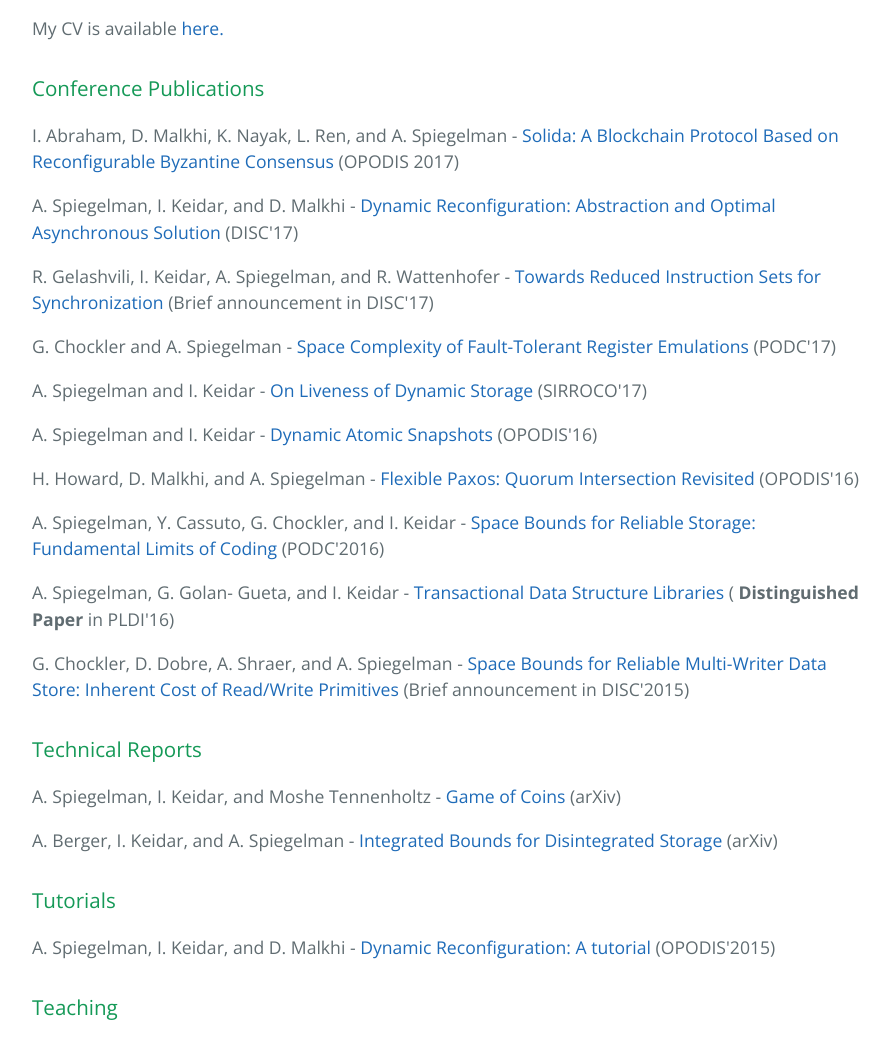
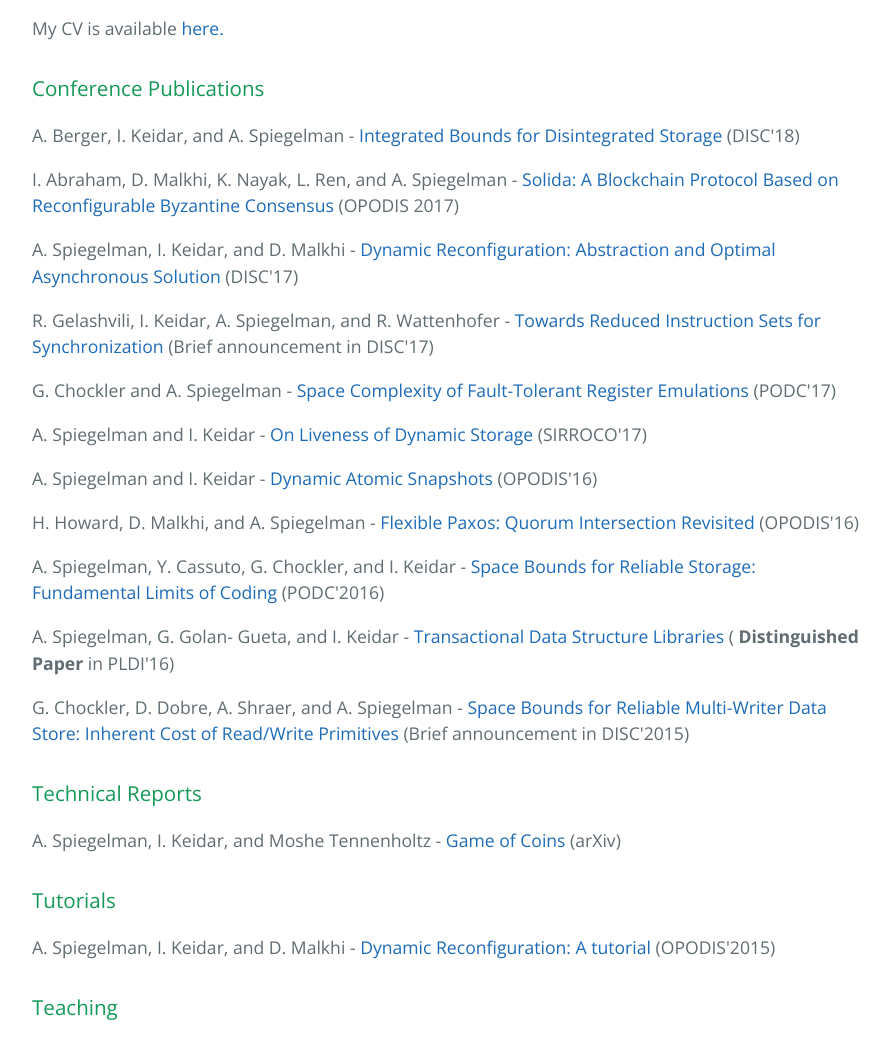
Before and after one commit to alexanderspiegelman/alexanderspiegelman.github.io, a plain HTML site: page index.html in a window 1280 px wide. Shown: the part 574-1612 px from the top of the page, without its empty margins (192-1082 px from the left). Drawn offline with nearby package versions, Linux system fonts and the light colour scheme.

Commit message:
Integrated Bounds

```diff
--- a/index.html
+++ b/index.html
@@ -33,6 +33,8 @@ I received my BSc in Electrical Engineering at the Technion in 2013 (Graduated S
 <h3>
 <a id="conference publications" class="anchor" href="#publications" aria-hidden="true"><span aria-hidden="true" class="octicon octicon-link"></span></a>Conference Publications</h3>
 
+<p> A. Berger, I. Keidar, and A. Spiegelman - <a href="alexanderspiegelman.github.io/IntegratedBounds.pdf">Integrated Bounds for Disintegrated Storage</a> (DISC'18)
+
 <p> I. Abraham, D. Malkhi, K. Nayak, L. Ren, and A. Spiegelman - <a href="https://arxiv.org/abs/1612.02916">Solida: A Blockchain Protocol Based on Reconfigurable Byzantine Consensus</a> (OPODIS 2017)
 
 <p> A. Spiegelman, I. Keidar, and D. Malkhi - <a href="alexanderspiegelman.github.io/DynamicTasks2.pdf">Dynamic Reconfiguration: Abstraction and Optimal Asynchronous Solution</a> (DISC'17)
@@ -61,7 +63,7 @@ I received my BSc in Electrical Engineering at the Technion in 2013 (Graduated S
 
 <p> A. Spiegelman, I. Keidar, and Moshe Tennenholtz - <a href="http://arxiv.org/abs/1805.08979">Game of Coins</a> (arXiv)
 
-<p> A. Berger, I. Keidar, and A. Spiegelman - <a href="https://arxiv.org/abs/1805.06265">Integrated Bounds for Disintegrated Storage</a> (arXiv)
+
 
 <h3>
 <a id="tutorials" class="anchor" href="#publications" aria-hidden="true"><span aria-hidden="true" class="octicon octicon-link"></span></a>Tutorials</h3>
```
Also changed, not shown: 1 other file.
